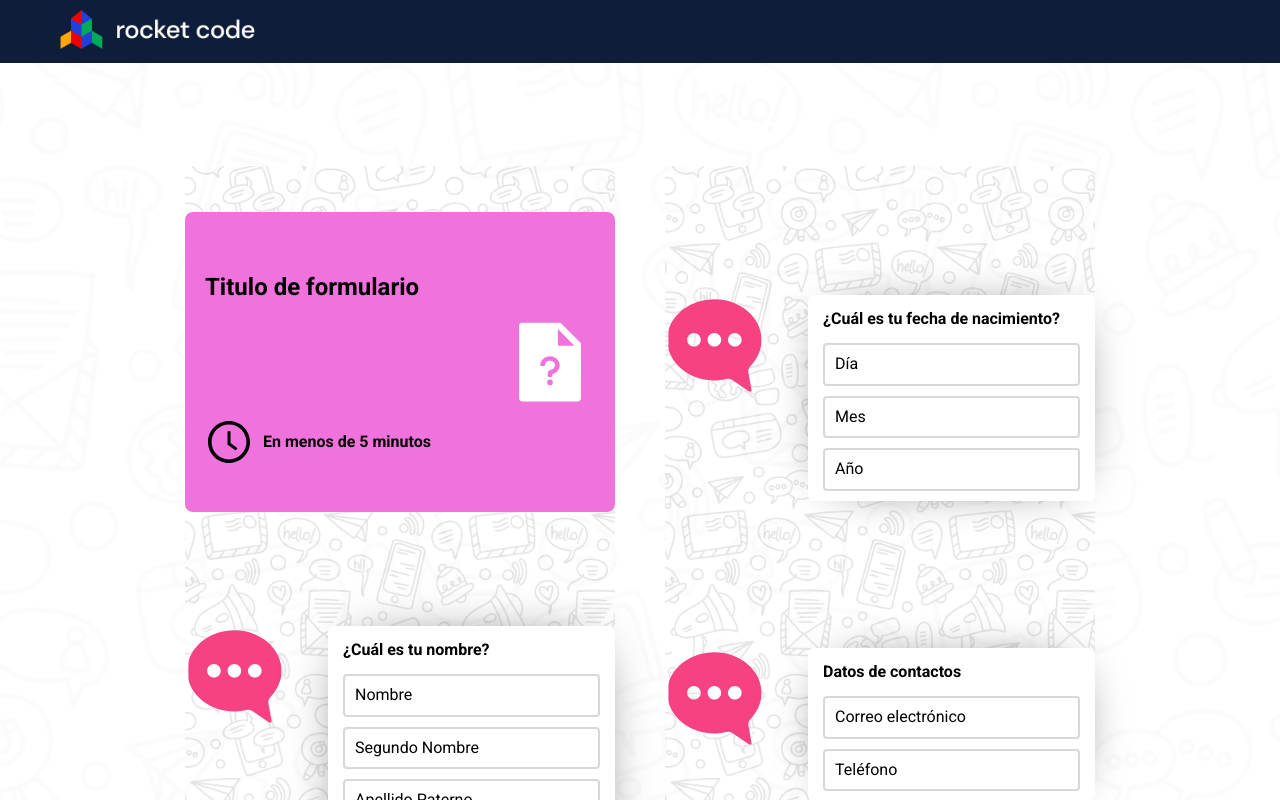
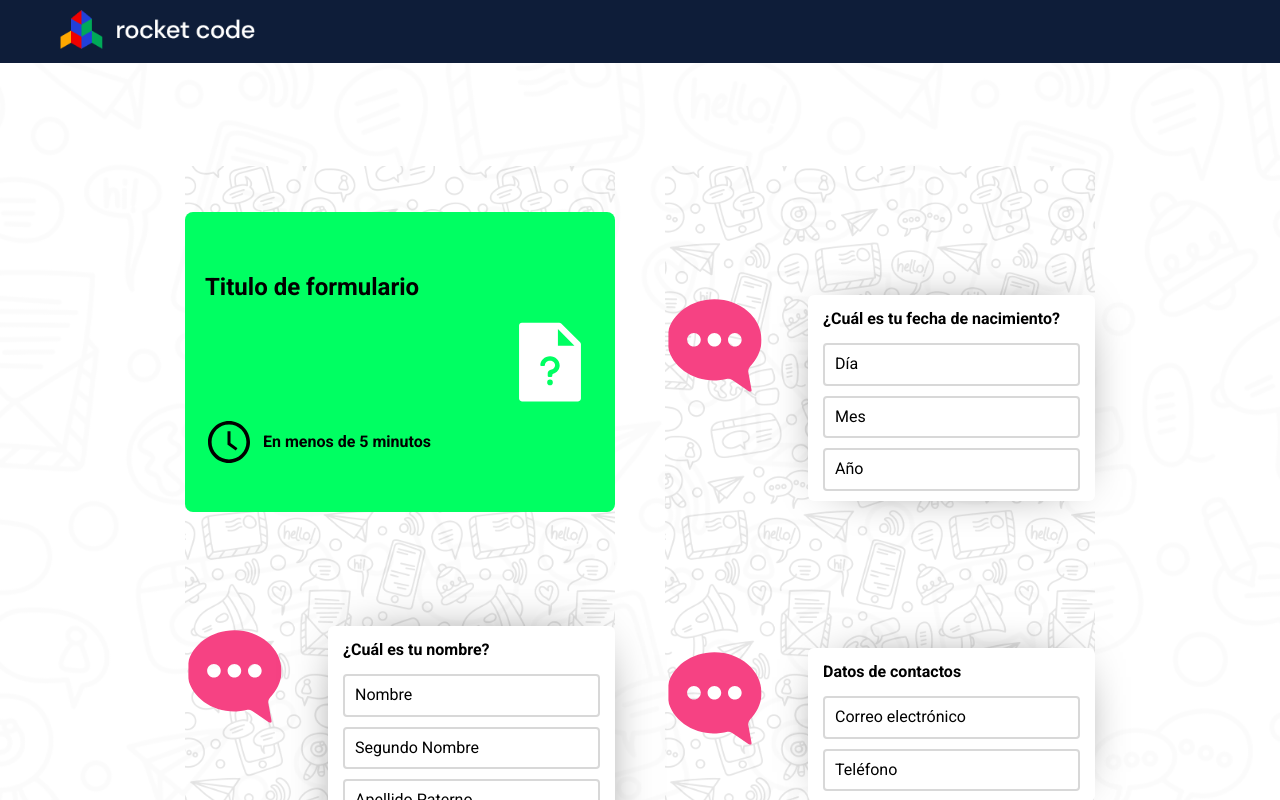
Before and after one commit to HarrisonHdez/chat-form, a React (Vite) app: page / in a window 1280 px wide. Shown: the top 800 px of the page. Built offline with nearby package versions, Linux system fonts and the light colour scheme.

Commit message:
first commit

```diff
--- a/src/index.css
+++ b/src/index.css
@@ -1,7 +1,7 @@
 @import url("https://fonts.googleapis.com/css2?family=Roboto:wght@300;400;700&display=swap");
 
 :root {
-  --primaryColor: #f072dd;
+  --primaryColor: #00ff62;
   --titleColor: #000000;
   --primaryFont: "Roboto", sans-serif;
   --formColor: #ffffff;
```
Also changed, not shown: src/components/ContactInput.jsx (line endings or trailing spaces), src/components/Loader.jsx (line endings or trailing spaces), src/components/NameInput.jsx (line endings or trailing spaces).
